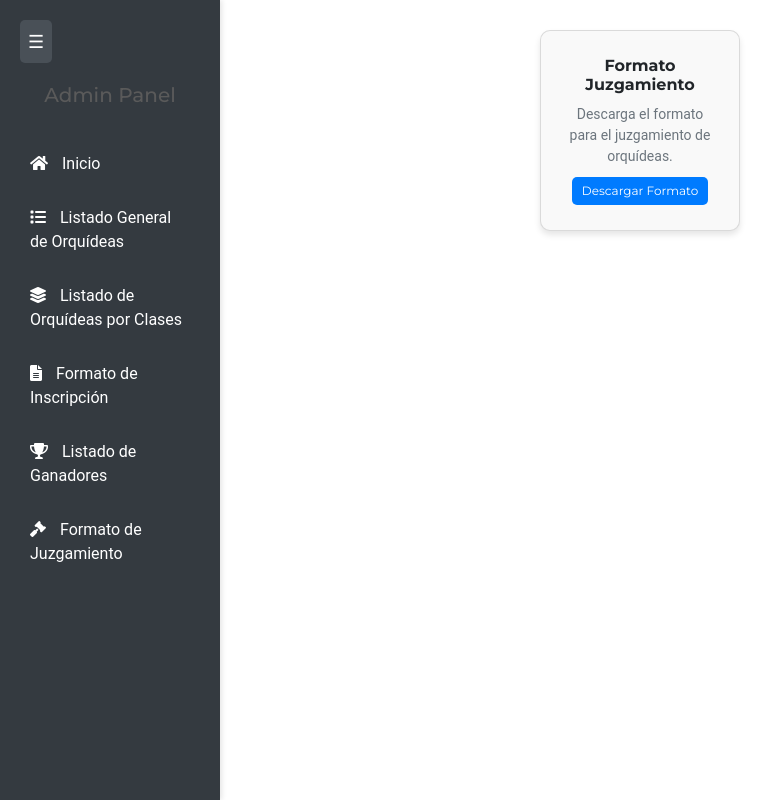
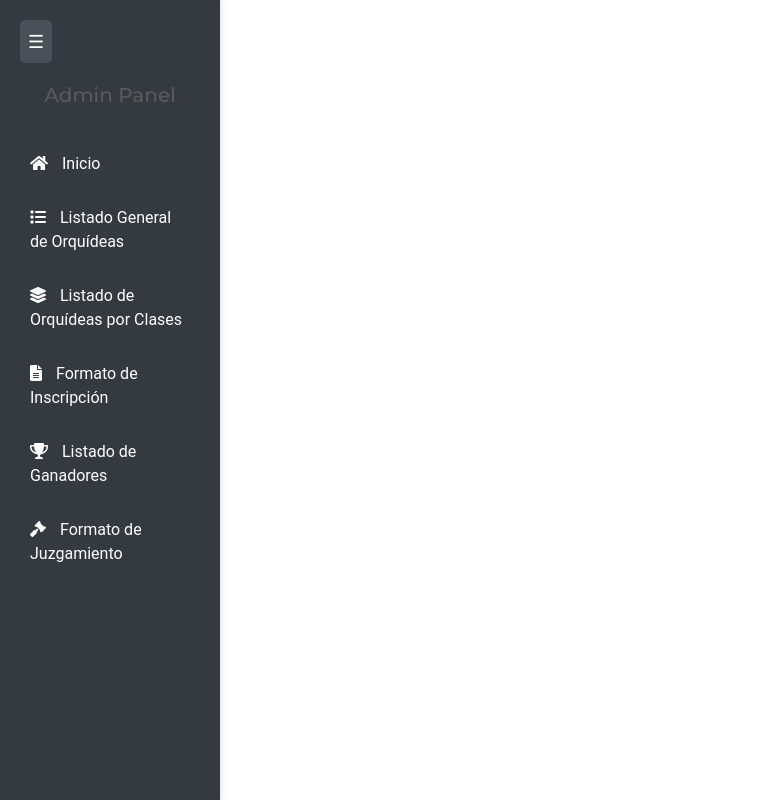
Before and after one commit to AndresSantosSotec/Orquideas_Ver0.2, a PHP site: page /Orquiedeas_Vistas/Vistas/Reportes.php in a window 1280 px wide. Shown: the whole page, without its empty margins (0-783 px from the left). Run offline with PHP 8.4, Linux system fonts and the light colour scheme; the visitor is signed in with stand-in values (Sample User, id 1); some libraries are stand-ins or nearby versions.

Commit message:
Modifcacion de Reportes

```diff
--- a/Orquiedeas_Vistas/Vistas/Reportes.php
+++ b/Orquiedeas_Vistas/Vistas/Reportes.php
@@ -73,15 +73,7 @@ if (!isset($_SESSION['user_id'])) {
     <!-- Contenido principal donde se aplicarán las tarjetas pequeñas -->
     <div id="contenido-principal">
         <!-- Ejemplo de tarjeta con botón para descargar el PDF -->
-        <div class="card my-custom-card">
-            <div class="card-body">
-                <h5 class="card-title">Formato Juzgamiento</h5>
-                <p class="card-text">Descarga el formato para el juzgamiento de orquídeas.</p>
-                <button class="btn btn-primary" onclick="downloadReport()">
-                    Descargar Formato
-                </button>
-            </div>
-        </div>
+
     </div>
 
     <!-- Enlaces a Bootstrap JS, jQuery y tus scripts personalizados -->
```
